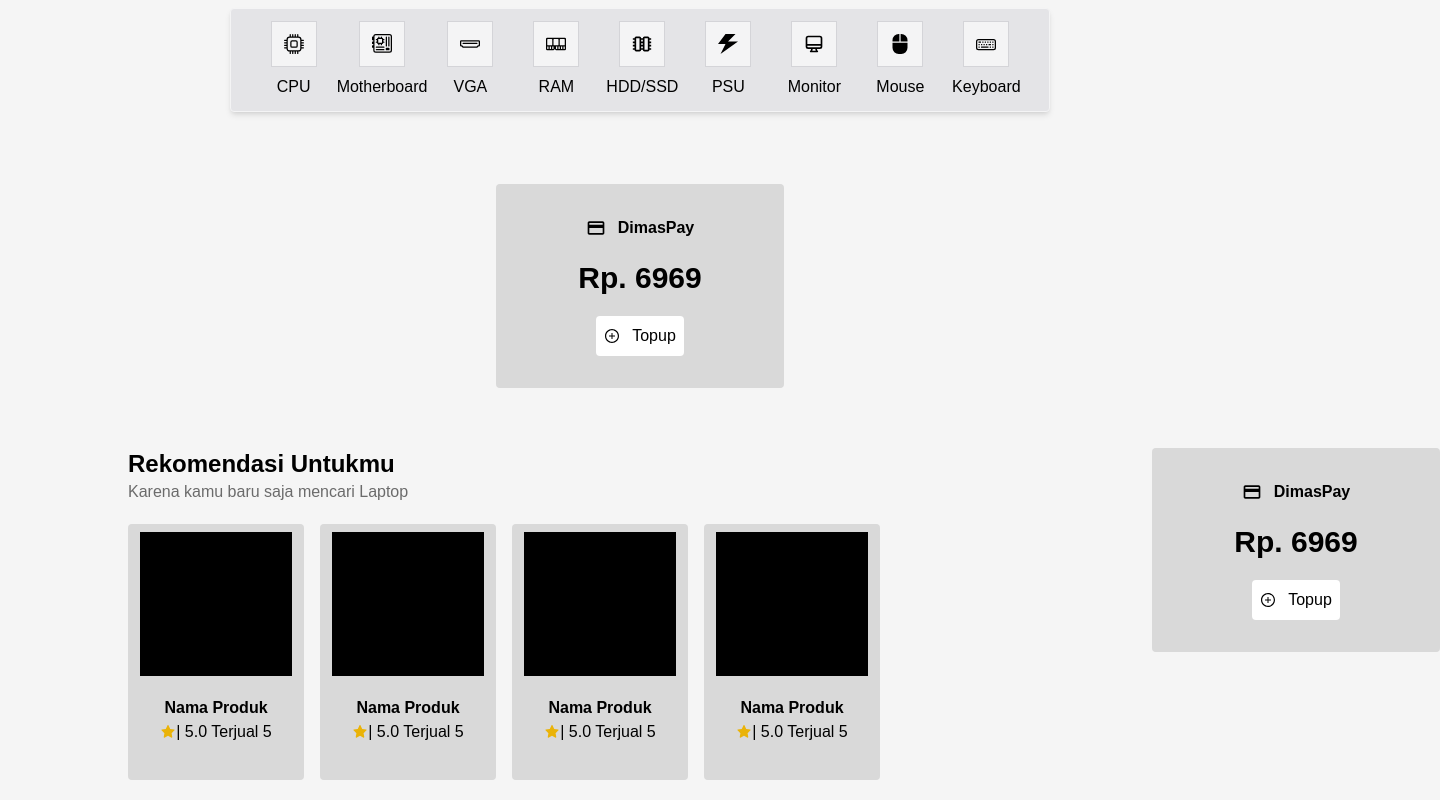
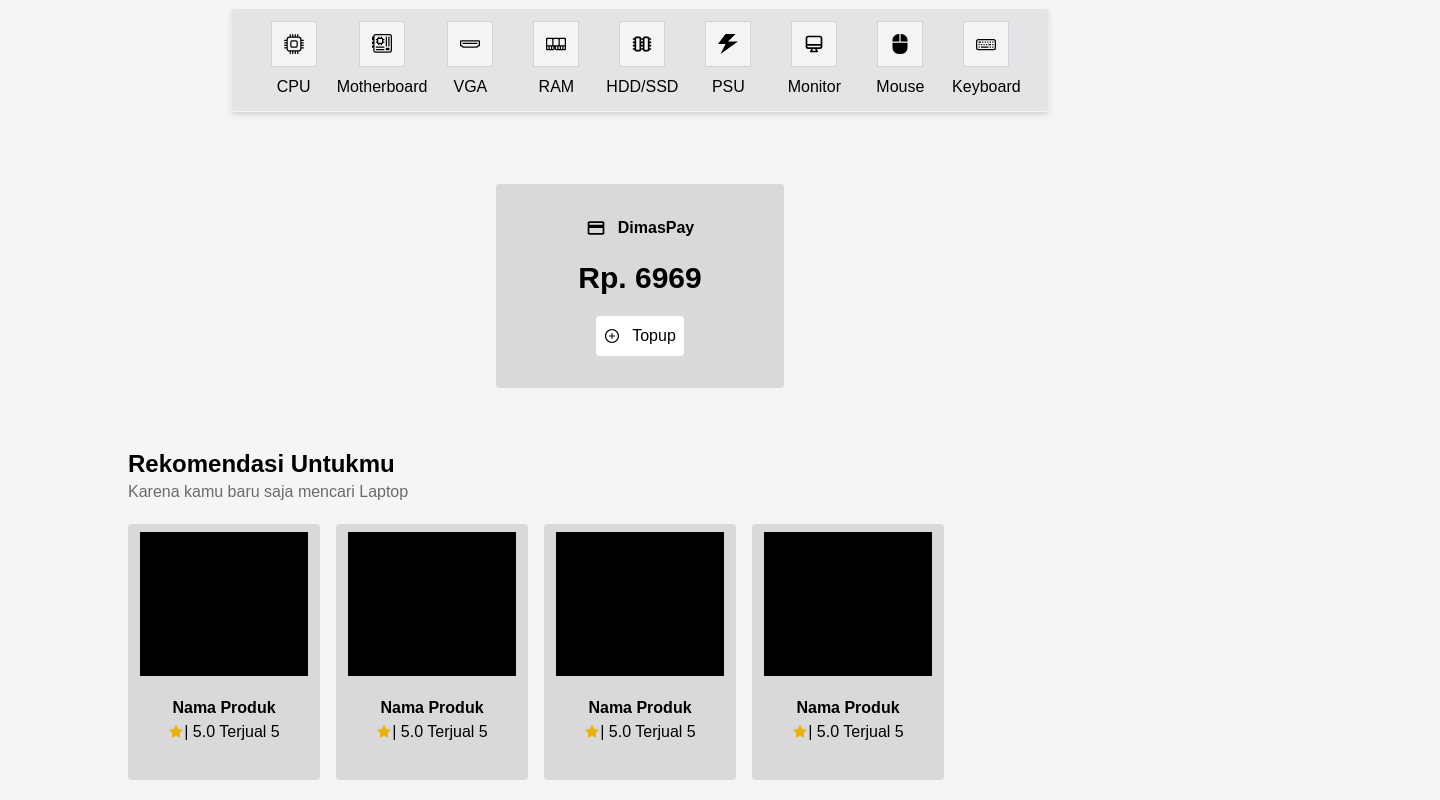
Before and after one commit to zackdesu/dimas-shop, a Next.js app: page / in a window 1280 px wide. Shown: the part 363-1163 px from the top of the page, 1440 px wide, since content can reach past the window. Built offline with nearby package versions, Linux system fonts and the light colour scheme.

Commit message:
menghapus dimaspay dari shoplist dan width menjadi relatif

```diff
--- a/app/shoplist.jsx
+++ b/app/shoplist.jsx
@@ -1,11 +1,10 @@
 import Card from "@/components/card";
 import React from "react";
-import DimasPay from "./dimaspay";
 
 const ShopList = () => {
   return (
     <div className="flex">
-      <div className="mx-32 mt-10 mb-5 w-[60%]">
+      <div className="mx-32 mt-10 mb-5">
         <h2>Rekomendasi Untukmu</h2>
         <p className="text-[#00000090]">Karena kamu baru saja mencari Laptop</p>
         <div className="mt-5 flex">
@@ -15,9 +14,6 @@ const ShopList = () => {
           <Card />
         </div>
       </div>
-      <div className="mx-32 mt-10 mb-5 w-[40%]">
-        <DimasPay />
-      </div>
     </div>
   );
 };
```
